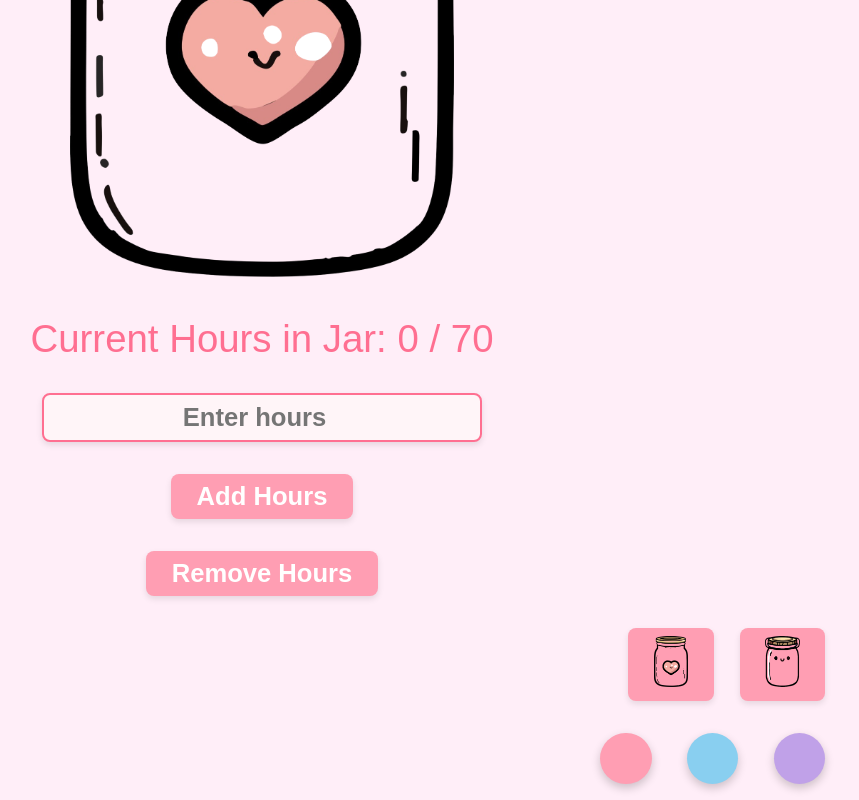
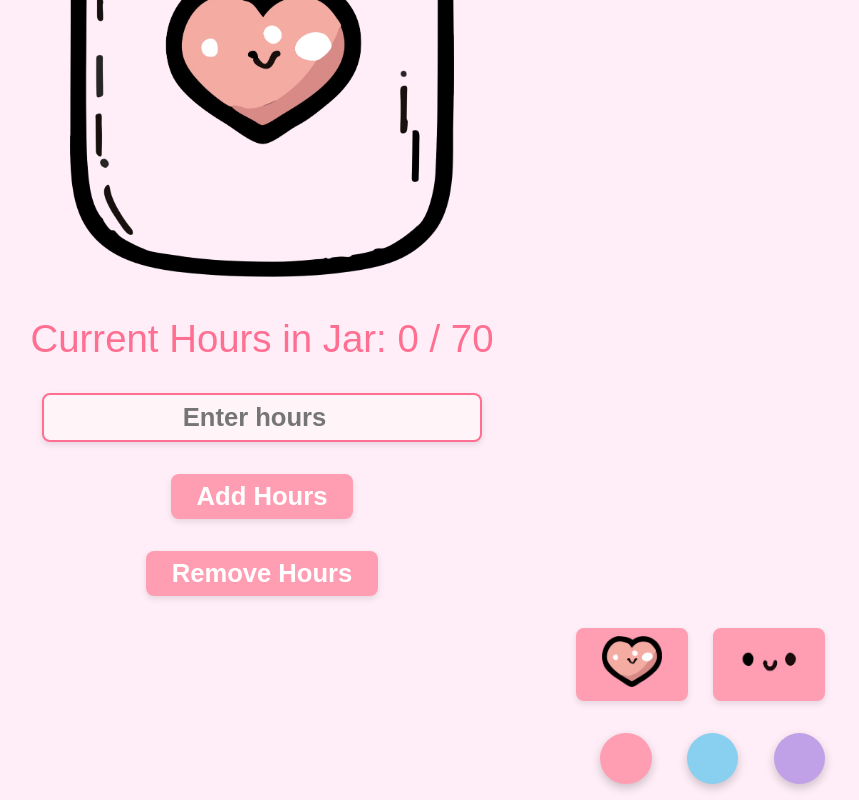
Before and after one commit to Nanu69-batman/Honey-jar, a plain HTML site: page index.html in a window 1280 px wide. Shown: the part 453-1253 px from the top of the page, without its empty margins (378-1237 px from the left). Drawn offline with Linux system fonts and the light colour scheme; no server answers.

Commit message:
Updated jar buttons

```diff
--- a/index.html
+++ b/index.html
@@ -40,11 +40,11 @@
 
     <div id="jar-switcher">
         <button class="switch-button" id="heartjar">
-            <img src="heartjar.png">
+            <img src="heart.png">
         </button>
 
         <button class="switch-button" id="smilejar">
-            <img src="smilejar.png">
+            <img src="smile.png">
         </button>
     </div>
 
```
